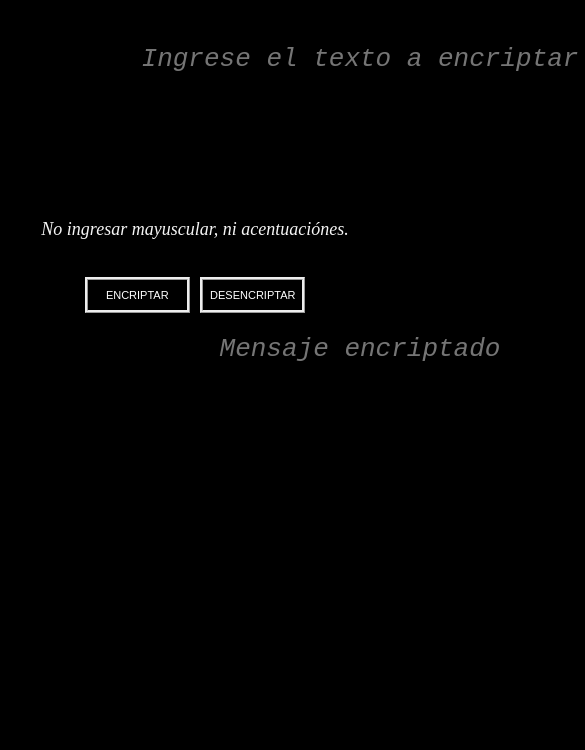
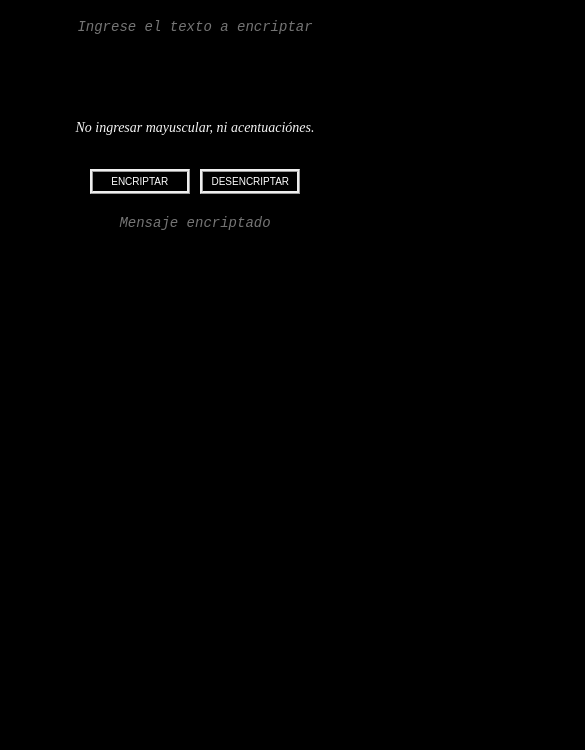
Before and after one commit to HellheimPTY/encriptador_de_texto_ONE, a plain HTML site: page index.html in a window 390 px wide. Shown: the part 94-844 px from the top of the page, 585 px wide, since content can reach past the window. Drawn offline with Linux system fonts and the light colour scheme.

Commit message:
Responsive

```diff
--- a/styles.css
+++ b/styles.css
@@ -53,3 +53,35 @@ textarea{
 #copiarTexto {
     display: none;
 }
+@media only screen and (width <= 768px) and (height <= 1174px) {
+
+    textarea{
+        width: 400px;
+        height: 100px;
+        font-size: 16px;
+    }
+}
+
+@media  only screen and (width <= 515px) and (height <= 933px) {
+    header{
+        font-size: 1rem;
+    }
+    img{
+        width: auto;
+        height: 1.8rem;
+    }
+    textarea{
+        width: 300px;
+        height: 80px;
+        font-size: 14px;
+    }
+    p{
+        font-size: 14px;
+    }
+    #encriptar, #desencriptar, #copiarTexto{
+        width:100px ;
+        height: 25px;
+        font-size: 10px;
+    }
+
+}
```
